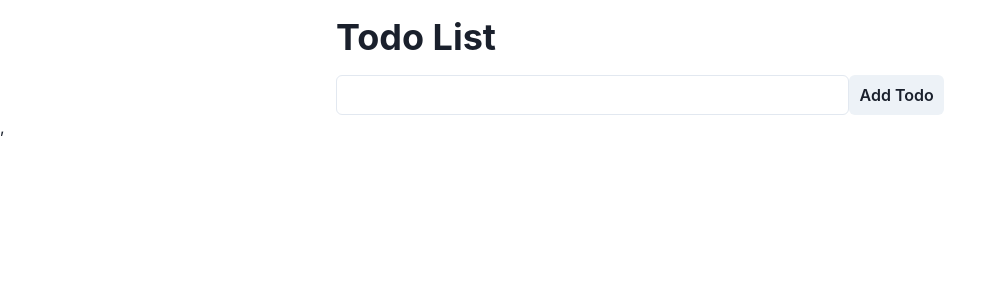
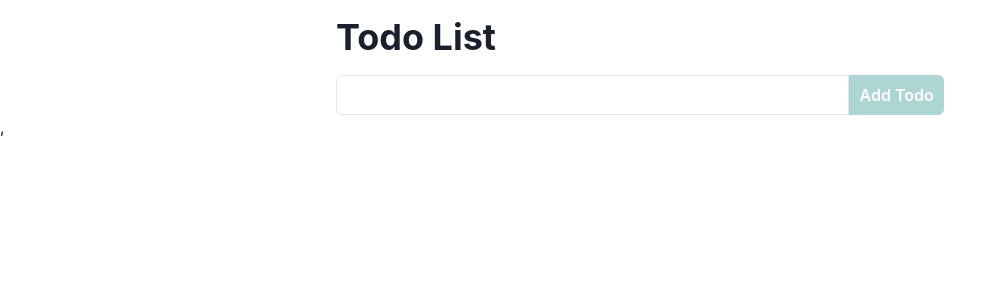
Before and after one commit to SirNathanJF/DigitalDo, a React (Create React App) app: page / in a window 1280 px wide. Shown: the top 300 px of the page, without its empty margins (0-1006 px from the left). Built offline with nearby package versions, Linux system fonts and the light colour scheme.

Commit message:
added styling changes to text input and button on AddTodo.js

```diff
--- a/src/components/AddTodo.js
+++ b/src/components/AddTodo.js
@@ -1,16 +1,28 @@
-import { Button, Flex, FormControl, Input } from '@chakra-ui/react';
-import React from 'react';
+import { Button, Flex, FormControl, Input } from "@chakra-ui/react";
+import { useState } from "react";
+import React from "react";
 
 export const AddTodo = () => {
+  const [value, setValue] = useState("");
+
+  const handleInput = (e) => {
+    setValue(e.target.value);
+  };
+
   return (
     <form>
       <Flex>
         <FormControl>
           <Input
-           type="text"
+            type="text"
+            onChange={handleInput}
+            borderTopRightRadius={0}
+            borderBottomRightRadius={0}
           />
         </FormControl>
-        <Button>Add Todo</Button>
+        <Button colorScheme="teal" type="submit" disabled={!value} borderTopLeftRadius={0} borderBottomLeftRadius={0}>
+          Add Todo
+        </Button>
       </Flex>
     </form>
   );
```
